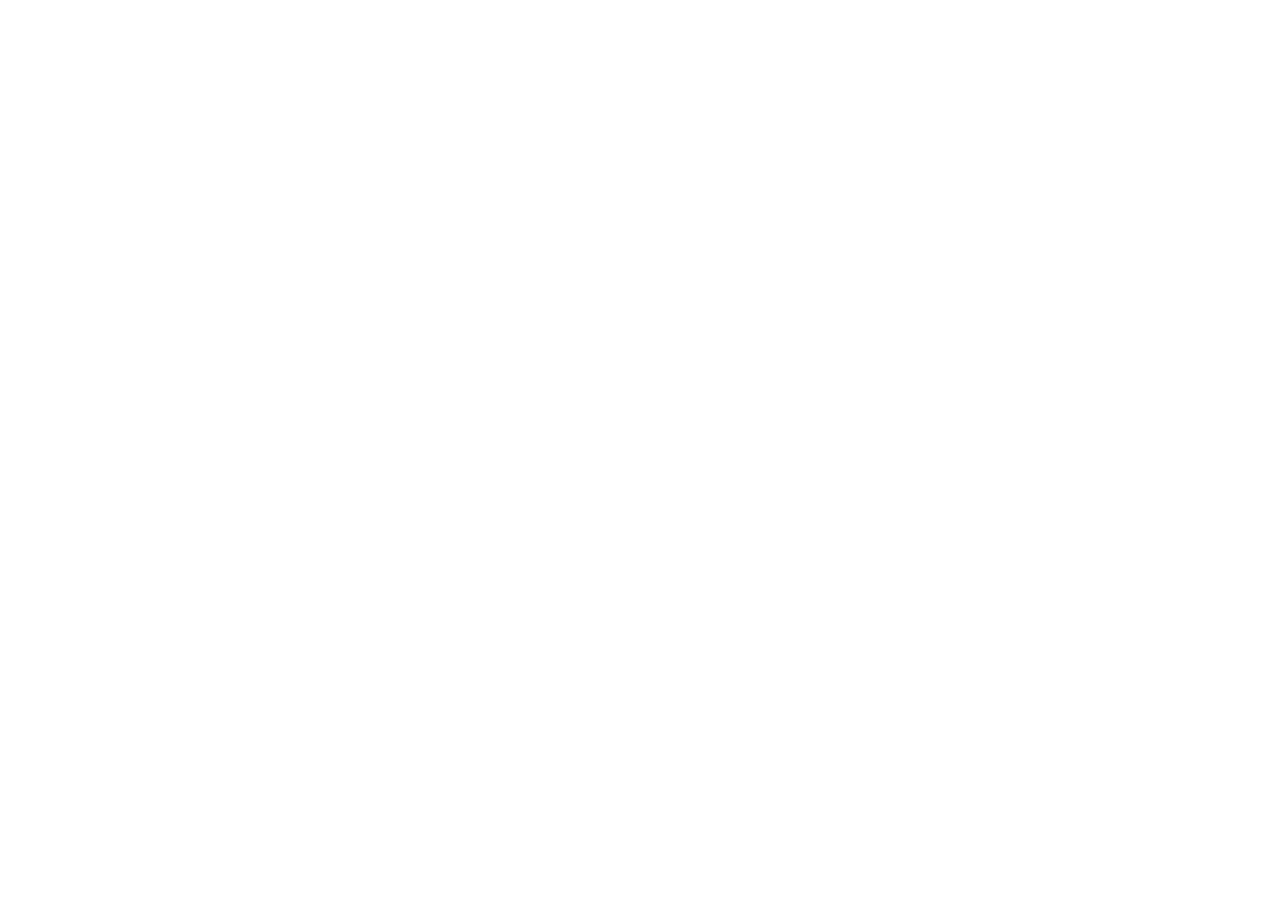
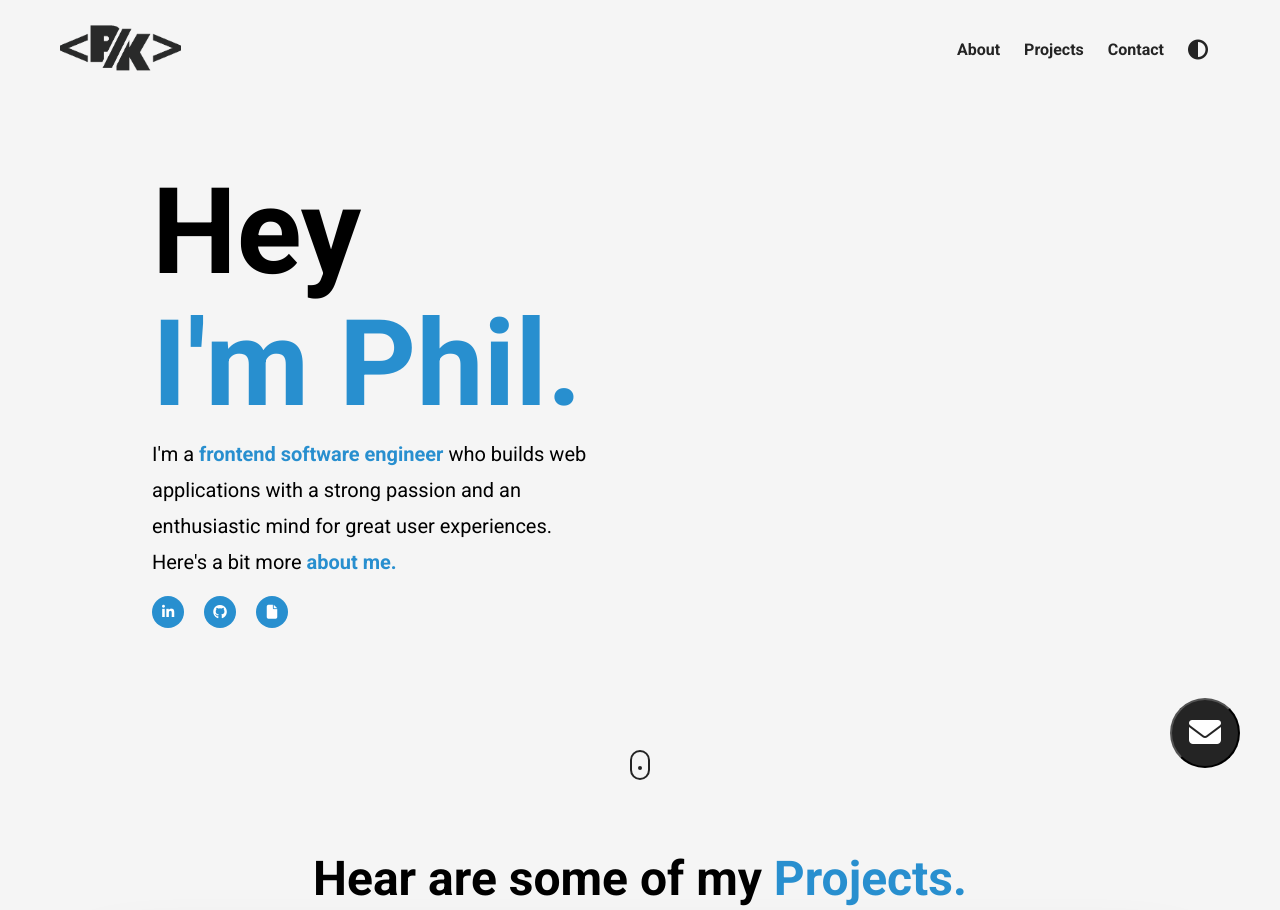
Before and after one commit to pkWafuuu/E-portfolio-V2, a plain HTML site: page index.html in a window 1280 px wide. Shown: the top 910 px of the page. Before the commit the page ends 800 px from the top, so only its background shows below. Drawn offline with Linux system fonts and the light colour scheme.

Commit message:
Landing page section and Projects section added

```diff
--- a/index.html
+++ b/index.html
@@ -1,12 +1,149 @@
 <!DOCTYPE html>
 <html lang="en">
+
 <head>
-    <meta charset="UTF-8">
-    <meta http-equiv="X-UA-Compatible" content="IE=edge">
-    <meta name="viewport" content="width=device-width, initial-scale=1.0">
-    <title>Document</title>
+	<meta charset="UTF-8">
+	<meta http-equiv="X-UA-Compatible" content="IE=edge">
+	<meta name="viewport" content="width=device-width, initial-scale=1.0">
+	<link rel="stylesheet" href="./style.css">
+	<script src="https://kit.fontawesome.com/6c67cc85df.js" crossorigin="anonymous"></script>
+	<title>Phil Oaferina</title>
 </head>
+
 <body>
+	<section id="landing-page">
+		<nav>
+			<figure>
+				<img id="personal-logo" src="./assets/my_logo.png" alt="">
+			</figure>
+			<ul class="nav__link--list">
+				<li class="nav__link">
+					<a href="#" class="
+						nav__link--anchor
+						link__hover-effect
+						link__hover-effect-black
+					">About</a>
+				</li>
+				<li class="nav__link">
+					<a href="#" class="
+						nav__link--anchor
+						link__hover-effect
+						link__hover-effect-black
+					">Projects</a>
+				</li>
+				<li class="nav__link">
+					<a href="#" class="
+						nav__link--anchor
+						link__hover-effect
+						link__hover-effect-black
+					">Contact</a>
+				</li>
+				<li class="nav__link click">
+					<a href="#" class="
+						nav__link--anchor
+						link__hover-effect
+						link__hover-effect-black
+					"><i class="fa-solid fa-circle-half-stroke"></i></a>
+				</li>
+			</ul>
+		</nav>
+		<header class="header">
+			<div class="row">
+				<div class="header__content">
+					<h1 class="title">Hey</h1>
+					<h1 class="title text--colored">I'm Phil.</h1>
+					<p class="header__para">
+						I'm a <b class="text--colored">frontend software engineer</b> who builds web applications with a strong
+						passion and an enthusiastic
+						mind for great user experiences.
+					</p>
+					<p class="header__para">
+						Here's a bit more <b class="text--colored">about me.</b>
+					</p>
+					<div class="social__links--list">
+						<a href="" class="social__link click">
+							<i class="fa-brands fa-linkedin-in"></i>
+						</a>
+						<a href="" class="social__link click">
+							<i class="fa-brands fa-github"></i>
+						</a>
+						<a href="" class="social__link click">
+							<i class="fas fa-file"></i>
+						</a>
+					</div>
+				</div>
+				</div>
+		</header>
+		<button class="mail__btn click">
+			<i class="fa-solid fa-envelope"></i>
+		</button>
+		<a href="#projects" class="scroll">
+			<div class="scroll__icon click"></div>
+		</a>
+	</section>
+	<section id="projects">
+		<div class="container">
+			<div class="row">
+				<h1 class="section__title">
+					Hear are some of my <span class="text--colored">Projects.</span>
+				</h1>
+				<ul class="project__list">
+					<li class="project">
+						<div class="project__wrapper">
+							<div class="project__wrapper--bg"></div>
+							<img src="./assets/google mockup.png" class="project__img" alt="">
+							<div class="project__description">
+								<h3 class="project__description--title">
+									Project Project
+								</h3>
+								<h4 class="project__description--sub-title">
+									HTML, CSS, JavaScript, Vue, Vuex
+								</h4>
+								<p class="project__description--para">
+									Lorem ipsum dolor sit amet consectetur adipisicing elit. Esse ad aperiam, iure, at porro sequi, nulla
+									suscipit quas et deserunt consequatur illo beatae voluptas quia adipisci cumque facilis animi vero.
+								</p>
+								<div class="project__description--links">
+									<a href="#" class="project__description--link">
+										<i class="fa-brands fa-github"></i>
+									</a>
+									<a href="#" class="project__description--link">
+										<i class="fas fa-link"></i>
+									</a>
+								</div>
+							</div>
+						</div>
+					</li>
+					<li class="project">
+						<div class="project__wrapper">
+							<div class="project__wrapper--bg"></div>
+							<img src="./assets/google mockup.png" class="project__img" alt="">
+							<div class="project__description">
+								<h3 class="project__description--title">
+									Project Project
+								</h3>
+								<h4 class="project__description--sub-title">
+									HTML, CSS, JavaScript, Vue, Vuex
+								</h4>
+								<p class="project__description--para">
+									Lorem ipsum dolor sit amet consectetur adipisicing elit. Esse ad aperiam, iure, at porro sequi, nulla
+									suscipit quas et deserunt consequatur illo beatae voluptas quia adipisci cumque facilis animi vero.
+								</p>
+								<div class="project__description--links">
+									<a href="#" class="project__description--link">
+										<i class="fa-brands fa-github"></i>
+									</a>
+									<a href="#" class="project__description--link">
+										<i class="fas fa-link"></i>
+									</a>
+								</div>
+							</div>
+						</div>
+					</li>
+				</ul>
+			</div>
+		</div>
+	</section>
+</body>
 
-</body>
 </html>
--- a/style.css
+++ b/style.css
@@ -0,0 +1,284 @@
+@import url('https://fonts.googleapis.com/css2?family=Roboto:wght@400;700;900&display=swap');
+* {
+	margin: 0;
+	padding: 0;
+	box-sizing: border-box;
+	font-family: 'Roboto', sans-serif;
+}
+
+li {
+	list-style: none;
+}
+
+a {
+	text-decoration: none;
+}
+
+section {
+	background-color: rgb(245, 245, 245);
+}
+
+p {
+	font-size: 16px;
+	line-height: 1.5;
+}
+
+button {
+	cursor: pointer;
+}
+
+.container {
+	padding: 50px 0;
+	width: 100%;
+}
+
+.row {
+	width: 100%;
+	max-width: 1100px;
+	margin: 0 auto;
+	padding: 0 12px;
+}
+
+.title {
+	font-size: 120px;
+	margin-bottom: 12px;
+	text-align: left;
+	line-height: 1;
+}
+
+.text--colored {
+	/* color: #dd5a3c; */
+	color: #288fcf;
+}
+
+.click {
+	transition: all 300ms ease;
+}
+
+.click:hover {
+	transform: scale(1.1);
+}
+
+.click:active {
+	transform: scale(0.8);
+}
+
+
+/*******
+
+LANDING PAGE
+
+*******/
+
+#landing-page {
+	min-height: 100vh;
+}
+
+.header {
+	position: absolute;
+	top: 50%;
+	left: 50%;
+	transform: translate(-50%, -50%);
+	width: 100%;
+	max-width: 1000px;
+}
+
+.header__para {
+	font-size: 20px;
+	line-height: 1.8;
+	max-width: 450px;
+}
+
+.social__links--list {
+	display: flex;
+	margin-top: 16px;
+}
+
+.social__link {
+	display: flex;
+	align-items: center;
+	justify-content: center;
+	margin-right: 20px;
+	border-radius: 25px;
+	background-color: #288fcf;
+	font-size: 14px;
+	color: white;
+	height: 32px;
+	width: 32px;
+	padding: 6px;
+}
+
+.mail__btn {
+	width: 70px;
+	height: 70px;
+	font-size: 32px;
+	border-radius: 50%;
+	background-color: #242424;
+	color: white;
+	position: absolute;
+	bottom: 32px;
+	right: 40px;
+}
+
+.scroll {
+	position: absolute;
+	bottom: 20px;
+	left: 50%;
+	transform: translateX(-50%);
+}
+
+.scroll__icon {
+	width: 20px;
+	height: 30px;
+	border: 2px solid #242424;
+	border-radius: 24px;
+	display: flex;
+	align-items: center;
+	justify-content: center;
+}
+
+.scroll__icon:after {
+	content: "";
+	width: 4px;
+	height: 4px;
+	background-color: #242424;
+	border-radius: 2px;
+	animation: scroll 1000ms infinite alternate-reverse;
+}
+
+@keyframes scroll {
+	0% {
+		transform: translateY(3px);
+	}
+	100% {
+		transform: translateY(-3px);
+	}
+
+}
+
+
+/*******
+
+NAVIGATION
+
+*******/
+
+nav {
+	display: flex;
+	justify-content: space-between;
+	align-items: center;
+	width: 100%;
+	max-width: 1200px;
+	margin: 0 auto;
+	padding: 0 20px;
+	height: 100px;
+}
+
+#personal-logo {
+	filter: invert(1);
+	height: 50px;
+}
+
+.nav__link--list {
+	display: flex;
+}
+
+.nav__link {
+	margin: 0 12px
+}
+
+.nav__link--anchor {
+	font-size: 16px;
+	color: #242424;
+	font-weight: 700;
+}
+
+.fa-circle-half-stroke {
+	font-size: 20px;
+}
+
+/*******
+
+PROJECTS
+
+*******/
+
+.section__title{
+	text-align: center;
+	font-size: 48px;
+	margin-bottom: 60px;
+}
+
+.project {
+	margin-bottom: 135px;
+}
+
+.project__img {
+	width: 100%;
+	transition: all 600ms ease;
+}
+
+.project__wrapper {
+	position: relative;
+	border-radius: 20px;
+	box-shadow: 0 20px 80px 0 rgb(0, 0, 0, 0.45);
+	overflow: hidden;
+}
+
+.project__wrapper:hover .project__description{
+	opacity: 1;
+	transform: translateY(-50%);
+}
+
+.project__wrapper:hover .project__img {
+	transform: scale(1.07);
+	filter: blur(4px);
+}
+
+.project__description {
+	position: absolute;
+	top: 50%;
+	left: 90px;
+	transform: translateY(100%);
+	opacity: 0;
+	color: white;
+	transition: opacity 300ms, transform 300ms ease;
+	max-width: 550px;
+	z-index: 1;
+}
+
+.project__wrapper:hover .project__wrapper--bg{
+	opacity: 0.7;
+	visibility: visible;
+}
+
+.project__wrapper--bg {
+	position: absolute;
+	top: 0;
+	left: 0;
+	width: 100%;
+	height: 100%;
+	background-color: #1C1D25;
+	opacity: 0;
+	transition: all 450ms ease;
+	visibility: hidden;
+	z-index: 1;
+}
+
+.project__description--title{
+	font-size: 40px;
+}
+
+.project__description--sub-title {
+	margin-top: 8px;
+}
+
+.project__description--para {
+	margin: 16px 0;
+}
+
+.project__description--link {
+	color: white;
+	font-size: 20px;
+	margin-right: 16px;
+}
```
Also changed, not shown: assets/css_logo.png (added), assets/favicon-16x16.png (added), assets/favicon-32x32.png (added), assets/google mockup.png (added), assets/html_logo.png (added), assets/js_logo.png (added), assets/loopit.png (added), assets/my_logo.png (added), assets/react_logo.png (added).
